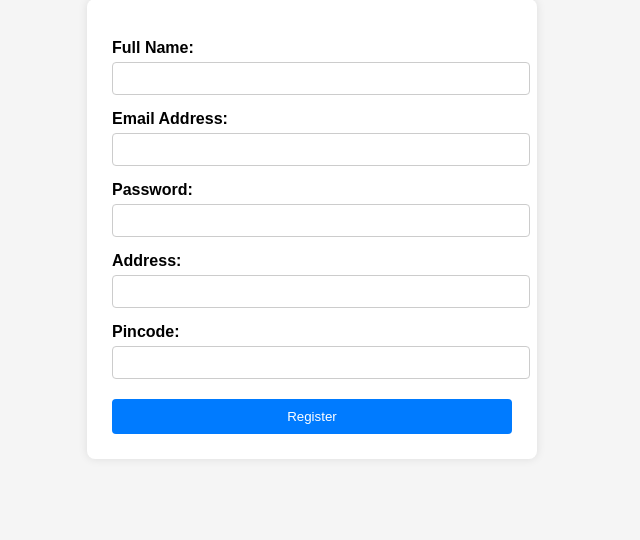
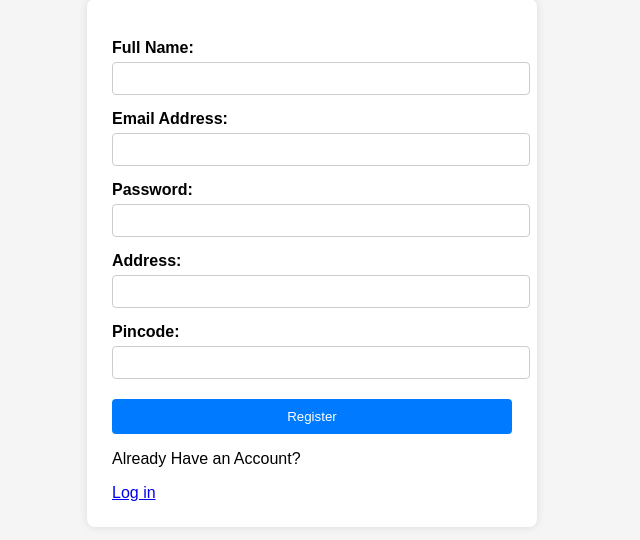
Before and after one commit to 22f3001703/parking_app, a Flask app: page /register in a window 1280 px wide. Shown: the part 107-647 px from the top of the page, without its empty margins (328-968 px from the left). Run offline with Flask 3, Linux system fonts and the light colour scheme.

Commit message:
Small bug fixed

```diff
--- a/templates/login.html
+++ b/templates/login.html
@@ -50,7 +50,9 @@
             </div>
 
             <button type="submit" class="btn btn-primary">Login</button>
+            <span><p>Don't Have an Account?</p><a href="/register">Sign Up</a></span>
         </form>
+
     </div>
 
     <script src="https://cdn.jsdelivr.net/npm/bootstrap@5.3.0-alpha1/dist/js/bootstrap.bundle.min.js"></script>
--- a/templates/register.html
+++ b/templates/register.html
@@ -67,7 +67,10 @@
     <input type="text" id="pincode" name="pincode" required pattern="[0-9]{6}" title="6 digit pincode">
 
     <button type="submit">Register</button>
+    <span><p>Already Have an Account?</p><a href="/login">Log in</a></span>
+
 </form>
+
 
 </body>
 </html>
```
